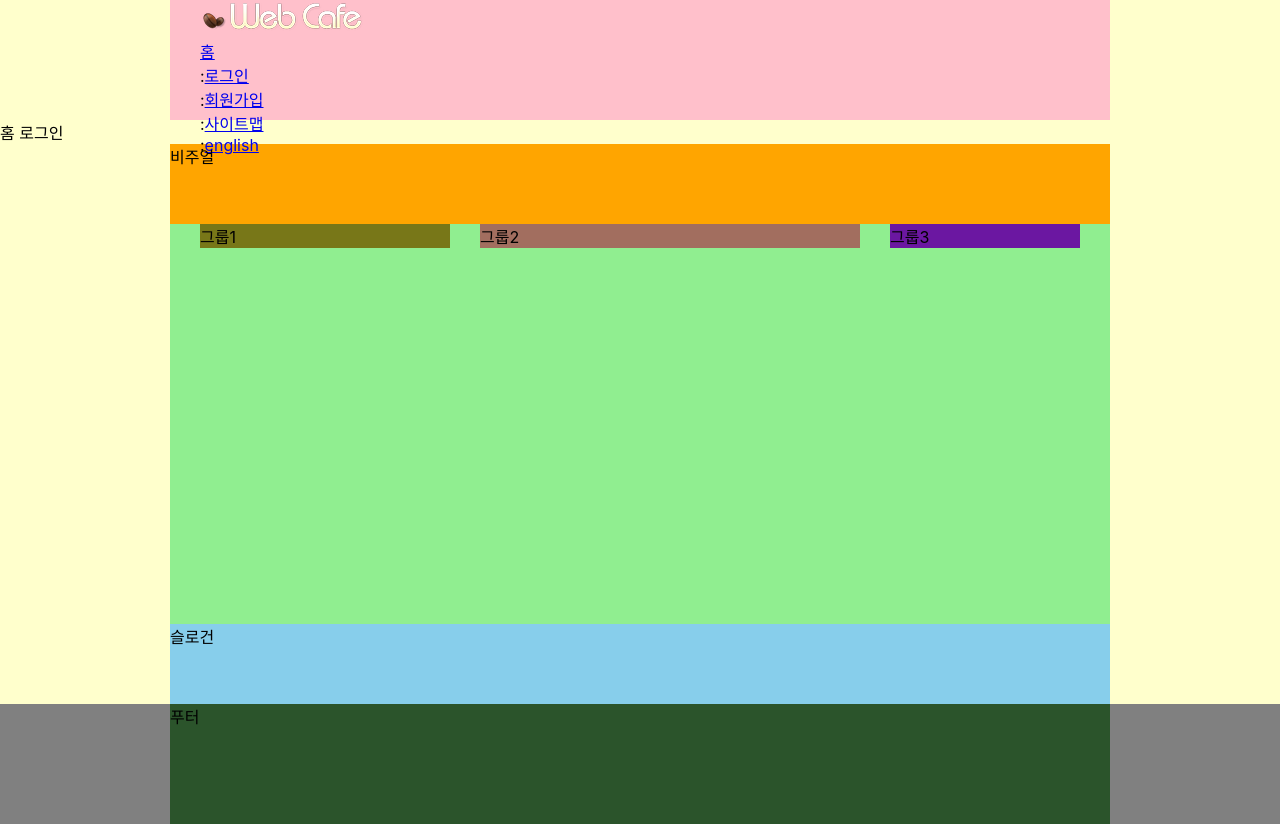
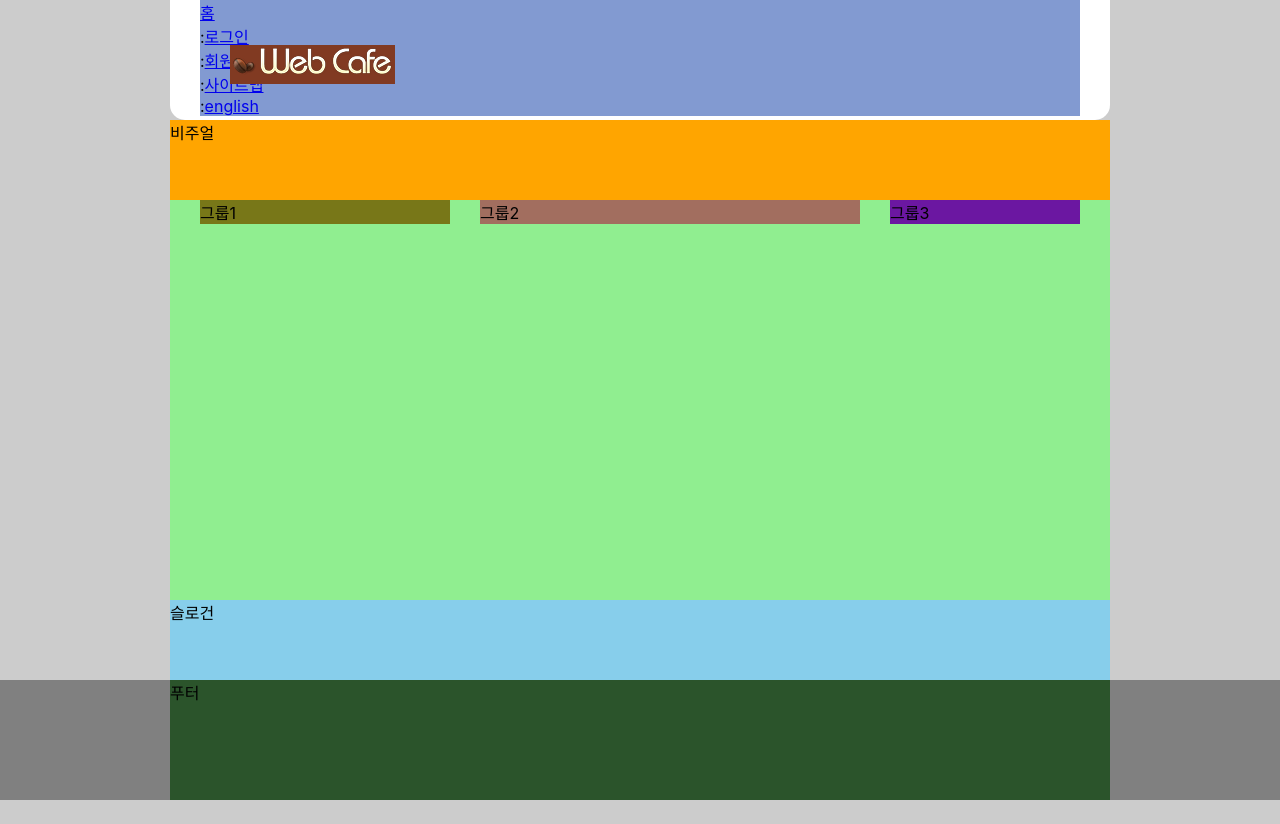
Before and after one commit to MIINII/HTML5, a plain HTML site: page index.html in a window 1280 px wide. After the commit the page ends 800 px from the top, so only its background shows below. Drawn offline with Linux system fonts and the light colour scheme; a web font is replaced by a local one.

Commit message:
로고 배치 완료

```diff
--- a/index.html
+++ b/index.html
@@ -36,9 +36,6 @@
       </ul>
     </header>
 
-    홈
-    로그인
-
     <div class="visual">비주얼</div>
     <main class="main">
       <div class="group group1">그룹1</div>
--- a/styles/style.css
+++ b/styles/style.css
@@ -1,7 +1,7 @@
 /* CSS 스타일 */
 @import url(./normalize.css);
 @import url(./reset.css);
-@import url('https://cdn.jsdelivr.net/gh/orioncactus/pretendard@v1.3.6/dist/web/variable/pretendardvariable-dynamic-subset.css');
+/* @import url('https://cdn.jsdelivr.net/gh/orioncactus/pretendard@v1.3.6/dist/web/variable/pretendardvariable-dynamic-subset.css'); */
 
 /* basic style */
 *,
@@ -11,7 +11,7 @@
 }
 
 body {
-  background: #ffc;
+  background: #ccc;
   font-family: 'Pretendard Variable', Pretendard, -apple-system, BlinkMacSystemFont, system-ui, Roboto, 'Helvetica Neue',
     'Segoe UI', 'Apple SD Gothic Neo', 'Noto Sans KR', 'Malgun Gothic', 'Apple Color Emoji', 'Segoe UI Emoji',
     'Segoe UI Symbol', sans-serif;
@@ -25,15 +25,29 @@ body {
 .slogan,
 .footer-inner {
   width: 940px;
-  box-sizing: border-box;
-  margin: auto;
+  margin: 0 auto;
 }
 
 /* header */
 .header {
-  background: pink;
+  background: #fff;
   height: 15vh;
   padding: 0 30px;
+  border-radius: 0 0 15px 15px;
+  position: relative;
+}
+
+/* logo */
+.logo {
+  background-color: rgb(129, 58, 34);
+  position: absolute;
+  top: 45px;
+  left: 60px;
+}
+
+/* text link */
+.member {
+  background-color: rgb(130, 154, 209);
 }
 
 /* visaul */
```
